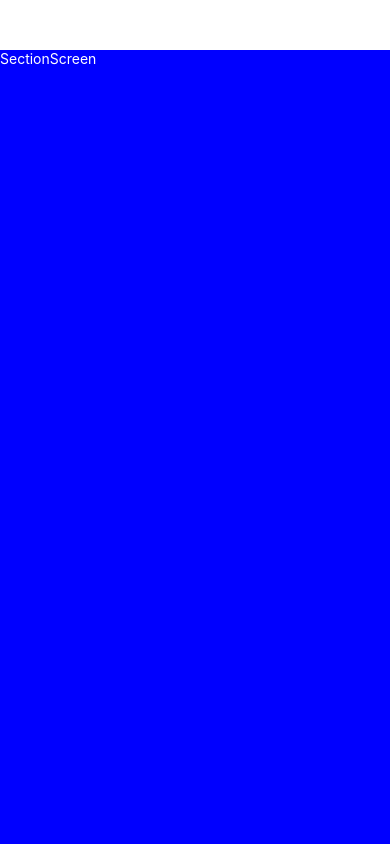
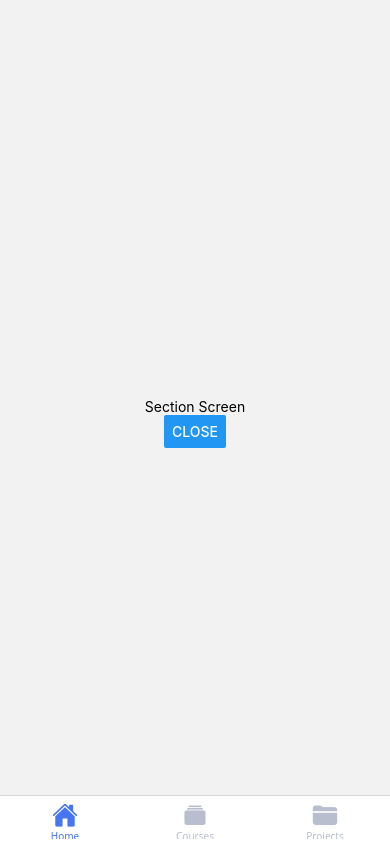
Before and after one commit to trickydoggy/designcode-app, a React Native app: screen /Section in a window 390 px wide. Built offline with nearby package versions, Linux system fonts and the light colour scheme; no server answers.

Commit message:
Screens and Navigation

```diff
--- a/components/Avatar.js
+++ b/components/Avatar.js
@@ -14,7 +14,7 @@ function mapDispatchToProps(dispatch) {
             dispatch({
                 type: "UPDATE_NAME",
                 name: name
-            }),
+            })
     }
 }
 
@@ -26,17 +26,13 @@ class Avatar extends React.Component {
     }
 
     componentDidMount() {
-        fetch("https://uifaces.co/api?limit=1&random=true", {
-            headers: new Headers({
-                "X-Api-Key": "eeaafbe81657073cd70ac6e3de1bd6"
-            })
-        })
+        fetch("https://randomuser.me/api/")
             .then(response => response.json())
             .then(response => {
                 this.setState({
-                    photo: response[0].photo
+                    photo: response.results[0].picture.thumbnail
                 });
-                this.props.updateName(response[0].name);
+                this.props.updateName(response.results[0].name.first);
             });
     }
 
--- a/navigator/AppNavigator.js
+++ b/navigator/AppNavigator.js
@@ -1,35 +1,11 @@
 import React from 'react';
 import { NavigationContainer } from '@react-navigation/native';
-import { createNativeStackNavigator } from '@react-navigation/native-stack';
-import HomeScreen from "../screens/HomeScreen";
-import SectionScreen from "../screens/SectionScreen";
-
-const Stack = createNativeStackNavigator();
+import TabNavigator from './TabNavigator';
 
 const AppNavigator = () => {
     return (
         <NavigationContainer>
-            <Stack.Navigator
-                screenOptions={{
-                    headerShown: false,
-                    presentation: 'modal'
-                }}
-            >
-                <Stack.Screen
-                    name="Home"
-                    component={HomeScreen}
-                    options={{ presentation: 'card' }}
-                />
-                <Stack.Screen
-                    name="Section"
-                    component={SectionScreen}
-                    options={{
-                        presentation: 'modal',
-                        gestureEnabled: true,
-                        gestureDirection: 'vertical'
-                    }}
-                />
-            </Stack.Navigator>
+            <TabNavigator />
         </NavigationContainer>
     );
 };
--- /dev/null
+++ b/navigator/TabNavigator.js
@@ -0,0 +1,89 @@
+import React from 'react';
+import { createBottomTabNavigator } from '@react-navigation/bottom-tabs';
+import { createNativeStackNavigator } from '@react-navigation/native-stack';
+import HomeScreen from '../screens/HomeScreen';
+import SectionScreen from '../screens/SectionScreen';
+import CoursesScreen from '../screens/CoursesScreen';
+import ProjectsScreen from '../screens/ProjectsScreen';
+import Ionicons from '@expo/vector-icons/Ionicons';
+
+const activeColor = "#4775f2";
+const inactiveColor = "#b8bece";
+
+const Stack = createNativeStackNavigator();
+const Tab = createBottomTabNavigator();
+
+function HomeStack() {
+  return (
+    <Stack.Navigator
+      screenOptions={{
+        presentation: "modal",
+        headerShown: false
+      }}
+    >
+      <Stack.Screen name="Home" component={HomeScreen} />
+      <Stack.Screen name="Section" component={SectionScreen} />
+    </Stack.Navigator>
+  );
+}
+
+function CoursesStack() {
+  return (
+    <Stack.Navigator screenOptions={{ headerShown: false }}>
+      <Stack.Screen name="Courses" component={CoursesScreen} />
+    </Stack.Navigator>
+  );
+}
+
+function ProjectsStack() {
+  return (
+    <Stack.Navigator screenOptions={{ headerShown: false }}>
+      <Stack.Screen name="Projects" component={ProjectsScreen} />
+    </Stack.Navigator>
+  );
+}
+
+const TabNavigator = () => {
+  return (
+    <Tab.Navigator
+      screenOptions={{
+        headerShown: false,
+        tabBarActiveTintColor: activeColor,
+        tabBarInactiveTintColor: inactiveColor
+      }}
+    >
+      <Tab.Screen
+        name="HomeStack"
+        component={HomeStack}
+        options={{
+          tabBarLabel: 'Home',
+          tabBarIcon: ({ focused, color }) => (
+            <Ionicons name="home" size={26} color={color} />
+          )
+        }}
+      />
+      <Tab.Screen
+        name="CoursesStack"
+        component={CoursesStack}
+        options={{
+          tabBarLabel: 'Courses',
+          tabBarIcon: ({ focused, color }) => (
+            <Ionicons name="albums" size={26} color={color} />
+          )
+        }}
+      />
+      <Tab.Screen
+        name="ProjectsStack"
+        component={ProjectsStack}
+        options={{
+          tabBarLabel: 'Projects',
+          tabBarIcon: ({ focused, color }) => (
+            <Ionicons name="folder" size={26} color={color} />
+          )
+        }}
+      />
+    </Tab.Navigator>
+  );
+};
+
+export default TabNavigator;
--- a/package.json
+++ b/package.json
@@ -11,6 +11,7 @@
   },
   "dependencies": {
     "@expo/vector-icons": "^15.0.3",
+    "@react-navigation/bottom-tabs": "^7.9.0",
     "@react-navigation/native": "^7.1.26",
     "@react-navigation/native-stack": "^7.9.0",
     "@reduxjs/toolkit": "^2.11.2",
@@ -24,6 +25,7 @@
     "react-native-screens": "~4.16.0",
     "react-native-svg": "15.12.1",
     "react-native-web": "^0.21.2",
+    "react-navigation-tabs": "^1.2.0",
     "react-redux": "^9.2.0",
     "redux": "^5.0.1",
     "styled-components": "^6.1.19"
--- /dev/null
+++ b/screens/CoursesScreen.js
@@ -0,0 +1,27 @@
+import React from "react";
+import styled from "styled-components/native";
+
+class CoursesScreen extends React.Component {
+
+  static navigationOptions = {
+    header: null
+  };
+  render() {
+    return (
+      <Container>
+        <Text>Courses Screen</Text>
+      </Container>
+    );
+  }
+}
+
+export default CoursesScreen;
+
+const Container = styled.View`
+    flex: 1;
+    justify-content: center;
+    align-items: center;
+`;
+
+const Text = styled.Text`
+`;
--- a/screens/HomeScreen.js
+++ b/screens/HomeScreen.js
@@ -29,6 +29,11 @@ function mapDispatchToProps(dispatch) {
 
 
 class HomeScreen extends React.Component {
+
+    static navigationOptions = {
+        header: null
+    };
+
     state = {
         scale: new Animated.Value(1),
         opacity: new Animated.Value(1)
@@ -175,7 +180,8 @@ const Subtitle = styled.Text`
 const Container = styled.View`
     flex: 1;
     background-color: #f0f3f5;
-    border-radius: 10px;
+    border-top-left-radius: 10px;
+    border-top-right-radius: 10px;
 `
 
 const AnimatedContainer = Animated.createAnimatedComponent(Container);
--- /dev/null
+++ b/screens/ProjectsScreen.js
@@ -0,0 +1,29 @@
+import React from "react";
+import styled from "styled-components/native";
+
+
+class ProjectsScreen extends React.Component {
+
+  static navigationOptions = {
+    header: null
+  };
+  render() {
+    return (
+      <Container>
+        <Text>Projects Screen</Text>
+      </Container>
+    );
+  }
+}
+
+export default ProjectsScreen;
+
+const Container = styled.View`
+    flex: 1;
+    justify-content: center;
+    align-items: center;
+`;
+
+const Text = styled.Text`
+
+`;
--- a/screens/SectionScreen.js
+++ b/screens/SectionScreen.js
@@ -1,18 +1,19 @@
 import React from "react";
 import styled from "styled-components/native";
+import { Button } from "react-native";
 
 
 class SectionScreen extends React.Component {
 
     static navigationOptions = {
-        title: "Section",
-        headerShown: true
+        header: null
     };
     render() {
         return (
             <Container>
                 <Header />
-                <Text>SectionScreen</Text>
+                <Text>Section Screen</Text>
+                <Button title="Close" onPress={() => this.props.navigation.goBack()} />
             </Container>
         );
     }
@@ -22,11 +23,12 @@ export default SectionScreen;
 
 const Container = styled.View`
     flex: 1;
-    background: blue;
+    justify-content: center;
+    align-items: center;
 `;
 
 const Text = styled.Text`
-    color: white;
+
 `;
 
 
```
Also changed, not shown: 1 other file (tests, documents, lock files or other folders).
